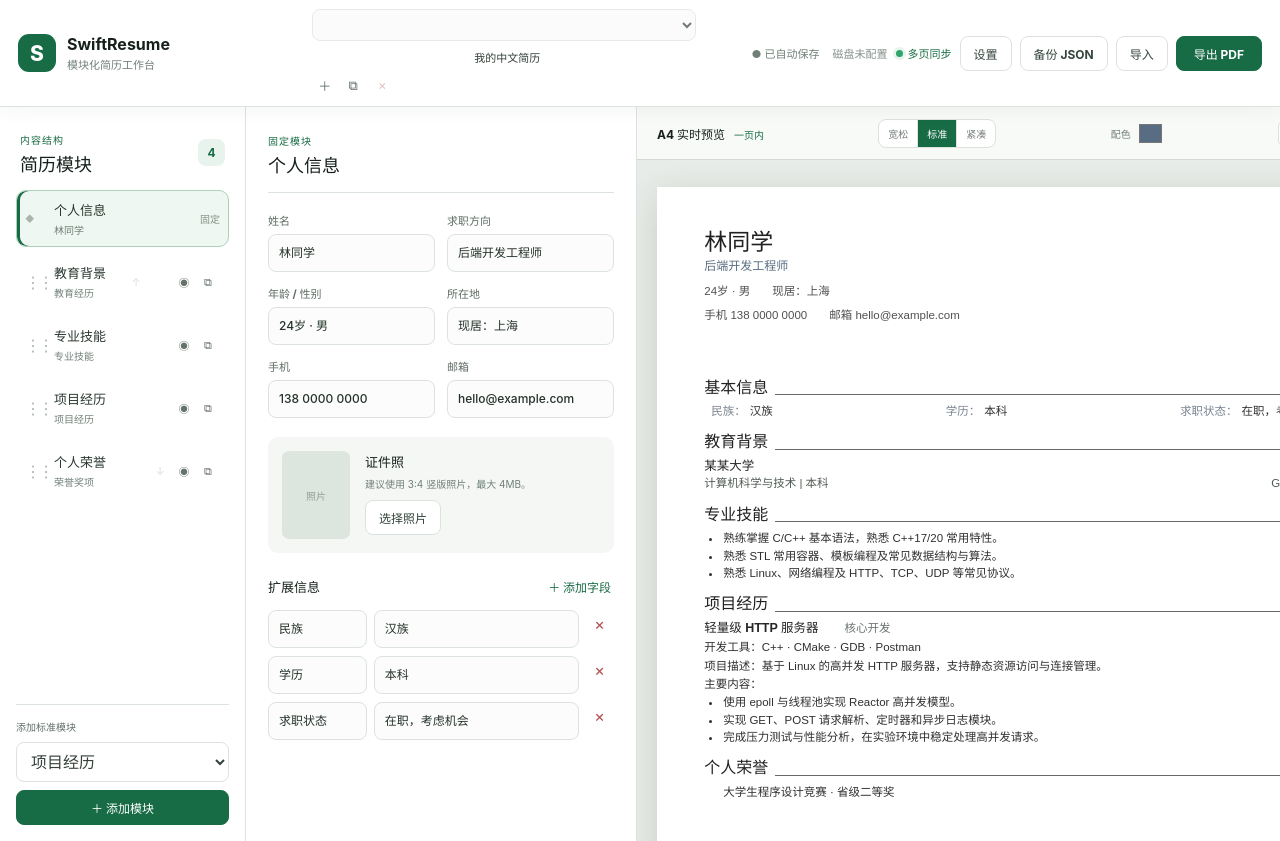
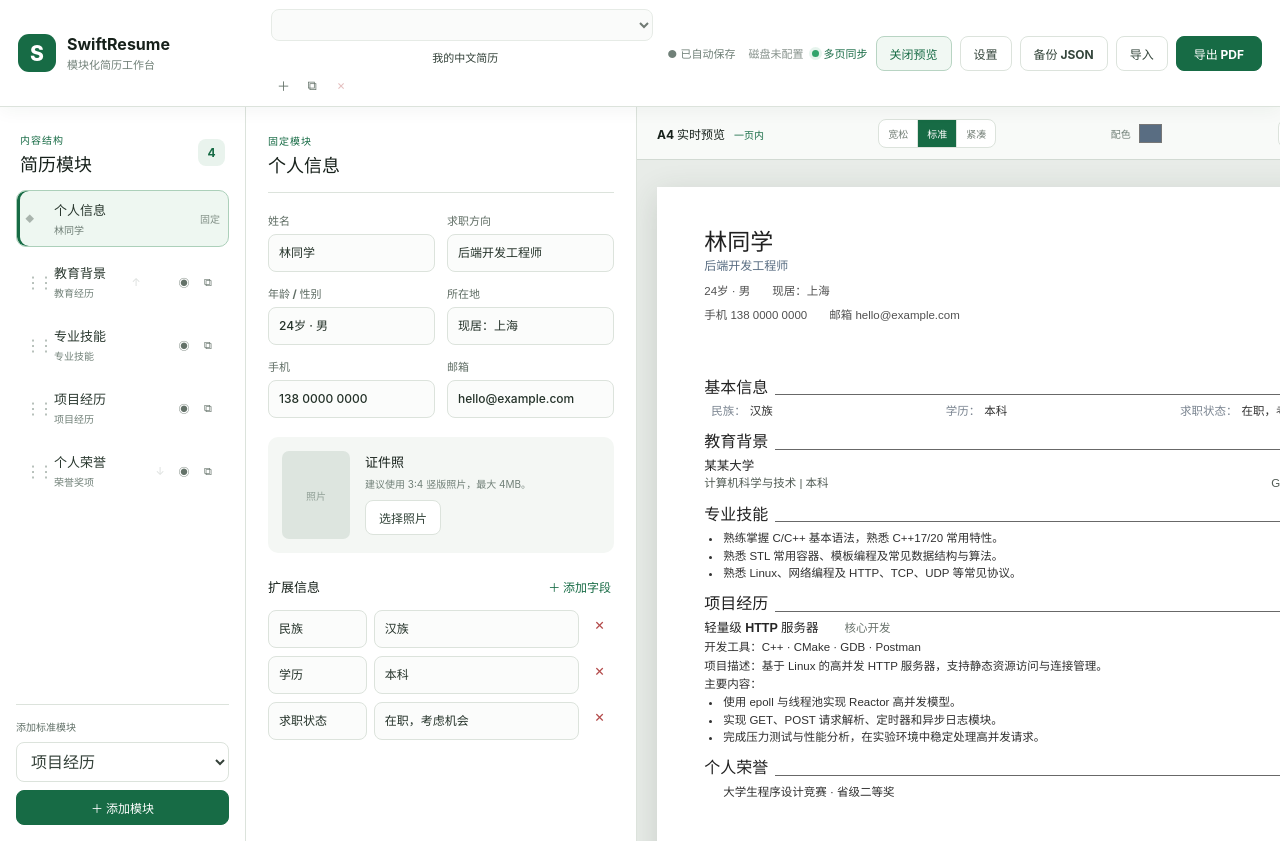
Before and after one commit to Always1010/SwiftResume, a React (Vite) app: page / in a window 1280 px wide. Shown: the top 841 px of the page. Built offline with nearby package versions, Linux system fonts and the light colour scheme.

Commit message:
fix: 增加全局实时预览开关

```diff
--- a/src/App.tsx
+++ b/src/App.tsx
@@ -318,6 +318,14 @@ export function App() {
           <span className={`sync-status ${settings.liveSync && syncSupported ? "active" : ""}`} title={syncSupported ? "多个 SwiftResume 页面实时同步" : "当前浏览器不支持多页面同步"}>
             <span />{settings.liveSync && syncSupported ? "多页同步" : "同步关闭"}
           </span>
+          <button
+            type="button"
+            className={`secondary-button preview-toggle ${previewOpen ? "active" : ""}`}
+            aria-pressed={previewOpen}
+            onClick={() => setPreviewOpen((value) => !value)}
+          >
+            {previewOpen ? "关闭预览" : "开启预览"}
+          </button>
           <button type="button" className="secondary-button" onClick={() => setSettingsOpen(true)}>设置</button>
           <button type="button" className="secondary-button" onClick={() => downloadResume(resume)}>备份 JSON</button>
           <button type="button" className="secondary-button" onClick={() => importRef.current?.click()}>导入</button>
--- a/src/styles.css
+++ b/src/styles.css
@@ -61,6 +61,7 @@ button { cursor: pointer; }
 .primary-button:disabled { cursor: wait; opacity: .68; }
 .secondary-button { color: #34453b; background: white; }
 .secondary-button:hover { border-color: #aebdb4; background: #f8faf8; }
+.preview-toggle.active { border-color: #b8d4c3; color: var(--green); background: #f1f8f3; }
 .export-button { padding-inline: 17px; }
 .text-button { border: 0; padding: 5px 3px; color: var(--green); background: transparent; font-size: 12px; font-weight: 650; }
 .icon-button { display: inline-grid; width: 27px; height: 27px; place-items: center; border: 0; border-radius: 6px; color: #647269; background: transparent; }
```
Also changed, not shown: 1 other file (tests, documents, lock files or other folders).
